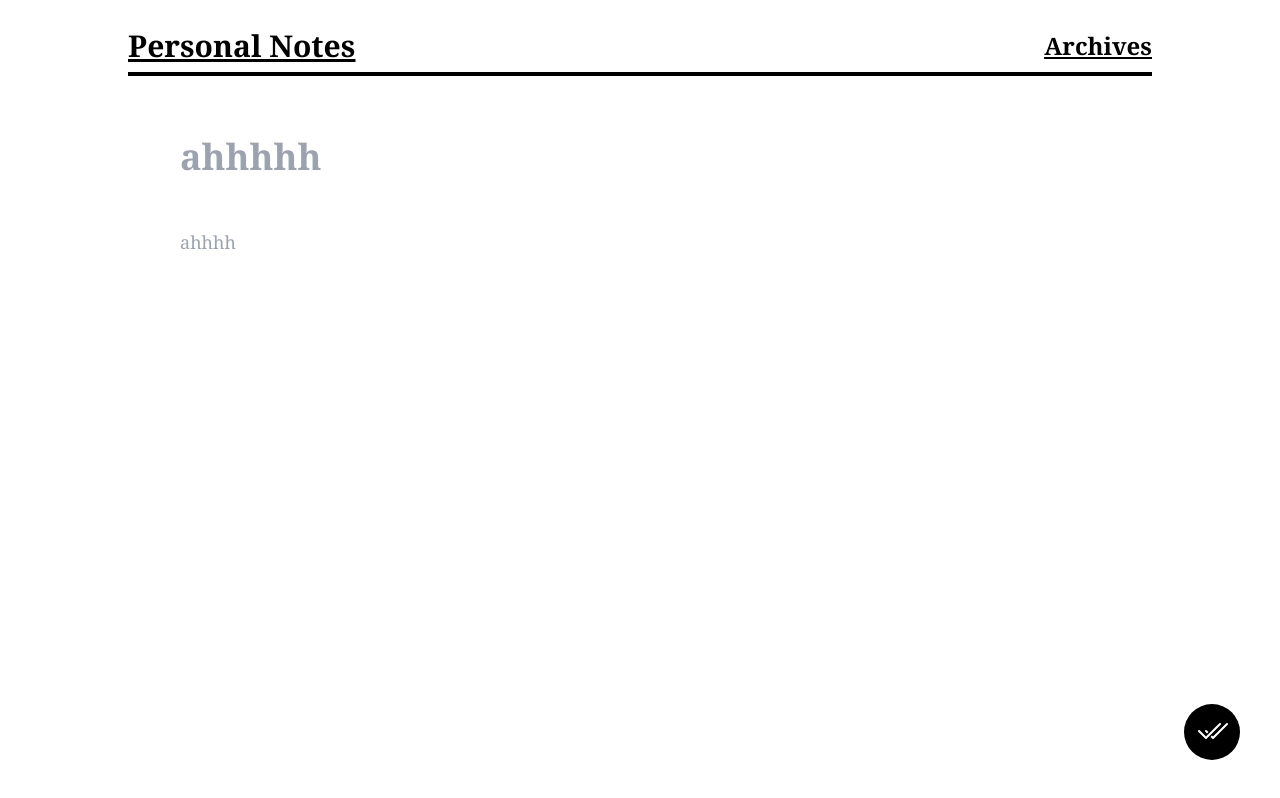
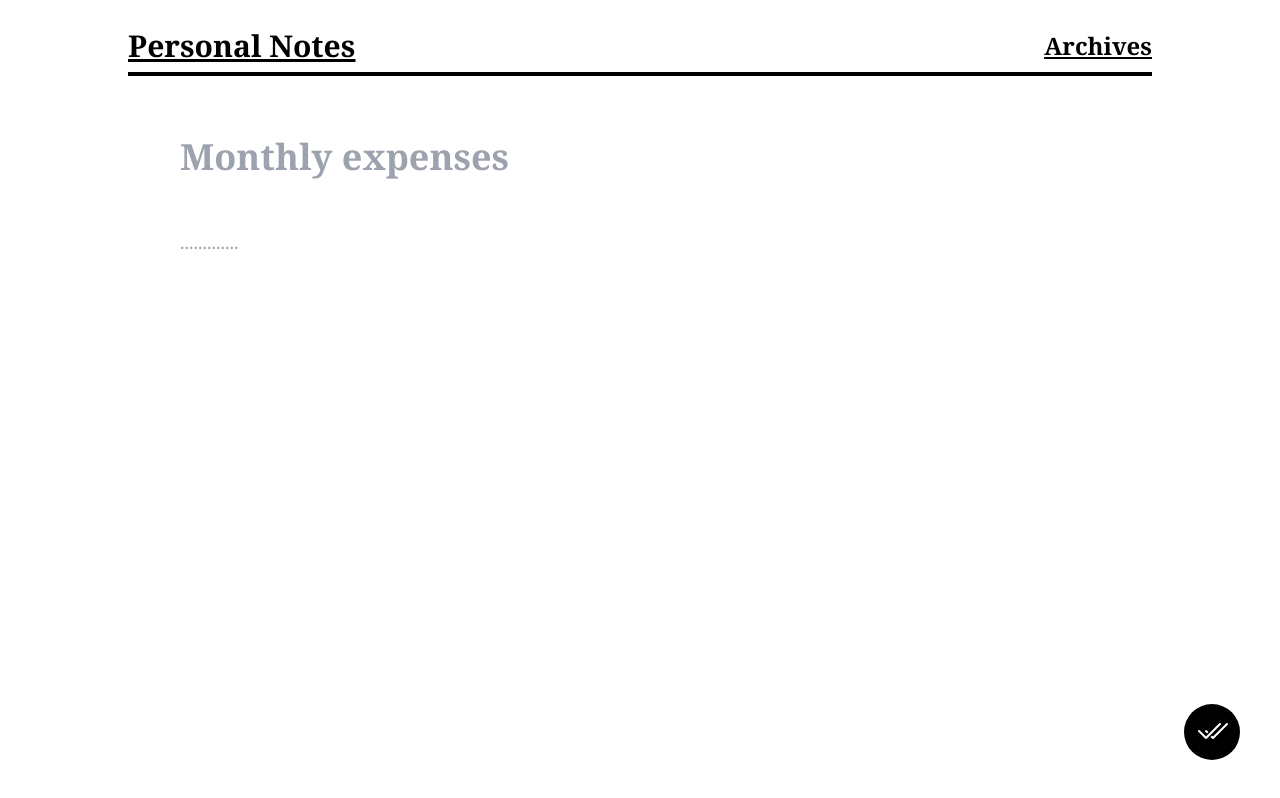
Before and after one commit to ikhsanmuhamad22/personal-notes, a React (Vite) app: page /note/new in a window 1280 px wide. Built offline with nearby package versions, Linux system fonts and the light colour scheme.

Commit message:
feat: limit body for card note

```diff
--- a/src/components/Form.jsx
+++ b/src/components/Form.jsx
@@ -18,17 +18,17 @@ const Form = () => {
     <form onSubmit={submitNote} className="flex flex-col gap-5 static">
       <input
         type="text"
-        placeholder="ahhhhh"
+        placeholder="Monthly expenses"
         className="h-20 rounded-md text-4xl font-bold p-3"
         value={title}
         onChange={(e) => setTitle(e.target.value)}
-        maxLength={20}
+        maxLength={30}
       />
       <textarea
         cols="30"
         rows="10"
         className="resize-none rounded-md text-lg p-3 h-full"
-        placeholder="ahhhh"
+        placeholder="............."
         value={body}
         onChange={(e) => setBody(e.target.value)}
       ></textarea>
--- a/src/components/card/CardItem.jsx
+++ b/src/components/card/CardItem.jsx
@@ -7,8 +7,8 @@ const CardItem = ({ id, title, date, body }) => {
     <Link to={`/note/${id}`} className="min-h-full">
       <article className="border border-black p-3 rounded-md shadow-md hover:scale-105 transition-all cursor-pointer h-full">
         <h2 className="font-bold underline pt-2">{title}</h2>
-        <p className="">{showFormattedDate(date)}</p>
-        <p className="py-2">{body}</p>
+        <p className="pb-1">{showFormattedDate(date)}</p>
+        <p className="py-1 line-clamp-4">{body}</p>
       </article>
     </Link>
   );
```
